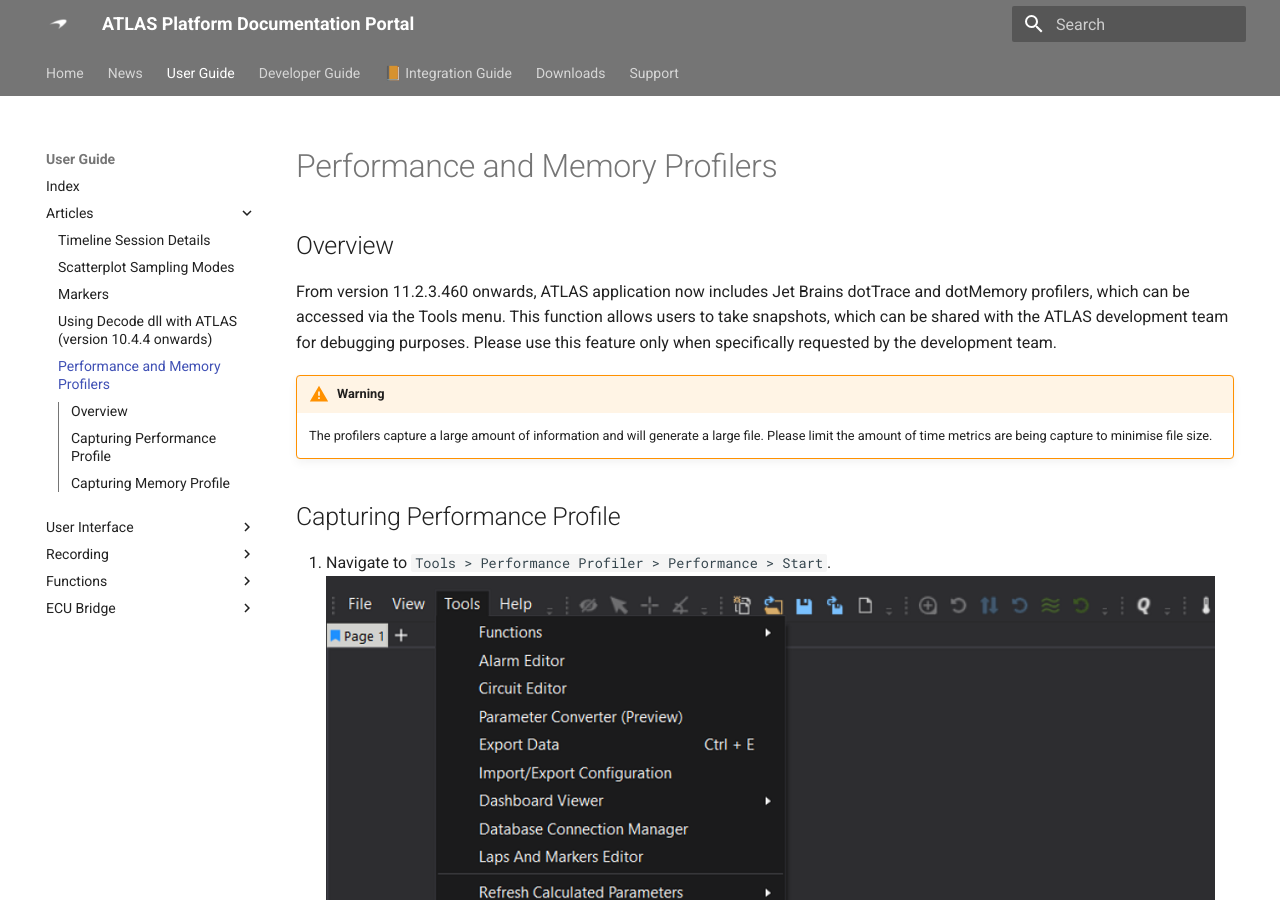
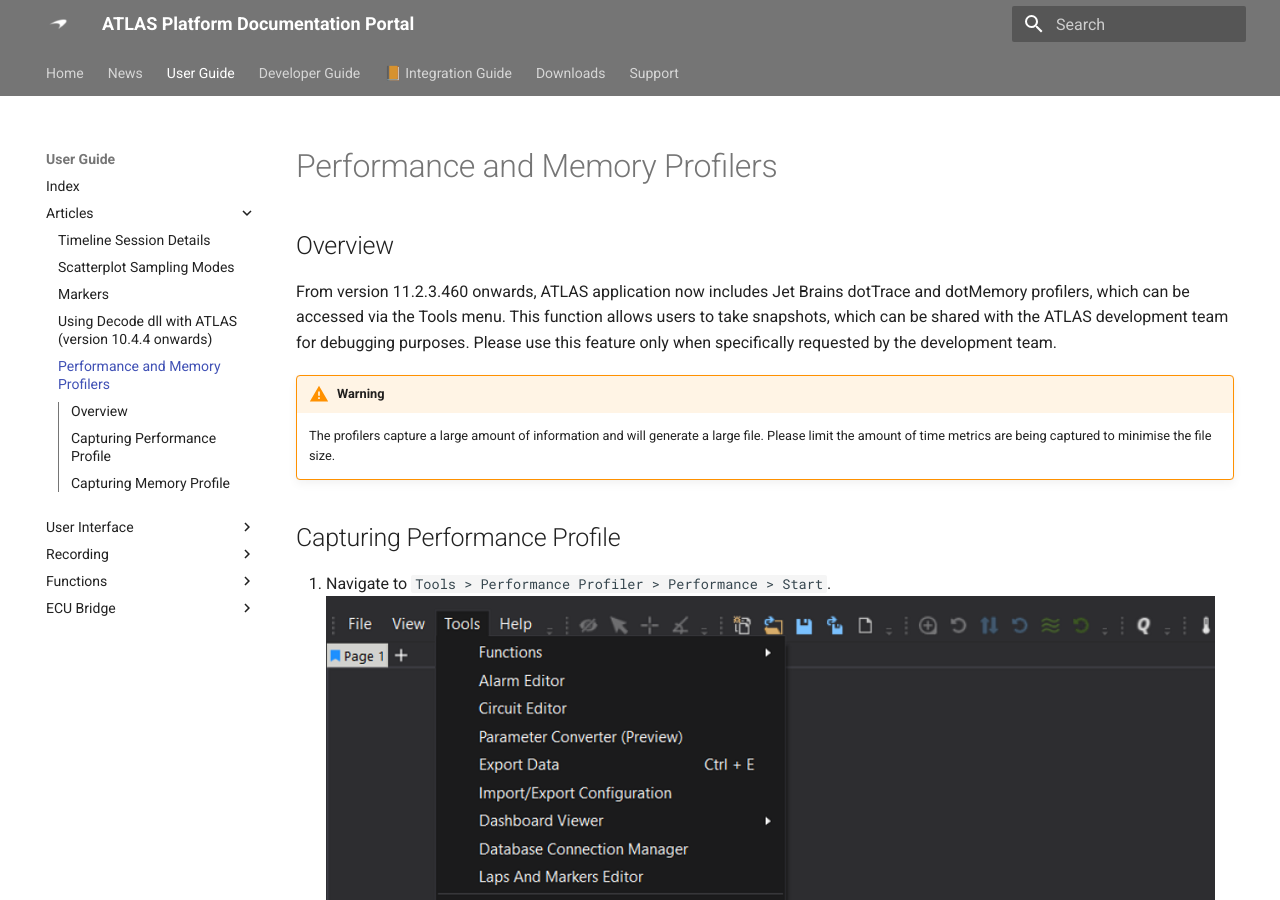
Before and after one commit to mat-docs/Portal.Site, an MkDocs documentation site: the page built from docs/manual/articles/profiling.md, in a window 1280 px wide and 900 px high. Built offline with MkDocs 1.6.1 and Material for MkDocs 9.7.7, drawn with Linux system fonts in a browser that asks for light colours; some of the changed text lies outside the part shown.

Commit message:
* fix typo * add step to create snapshot when creating memory profile

```diff
--- a/docs/manual/articles/profiling.md
+++ b/docs/manual/articles/profiling.md
@@ -9,7 +9,7 @@ Please use this feature only when specifically requested by the development team
 
 !!! warning
     The profilers capture a large amount of information and will generate a large file. Please limit the amount of time
-    metrics are being capture to minimise file size.
+    metrics are being captured to minimise the file size.
 
 ## Capturing Performance Profile
 1. Navigate to `Tools > Performance Profiler > Performance > Start`.
```
Also changed, not shown: other parts of docs/manual/articles/profiling.md (+5 -4 lines).
